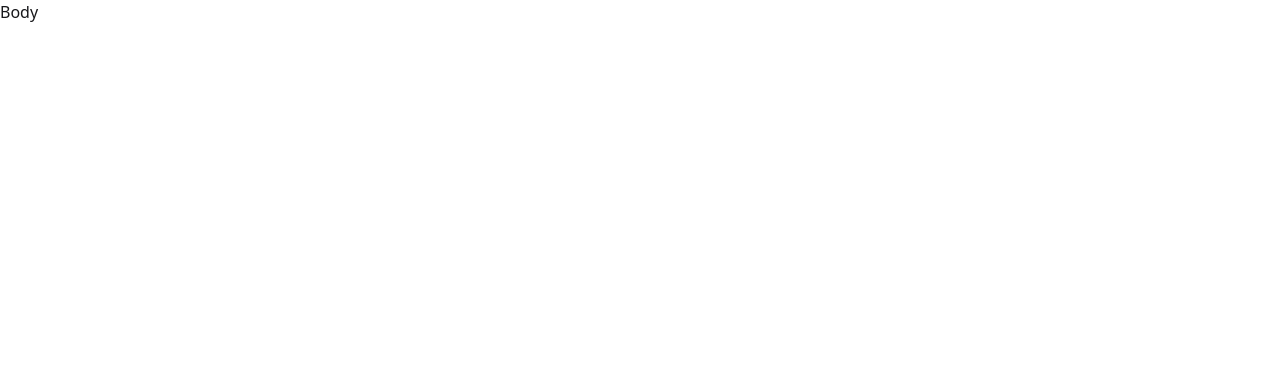
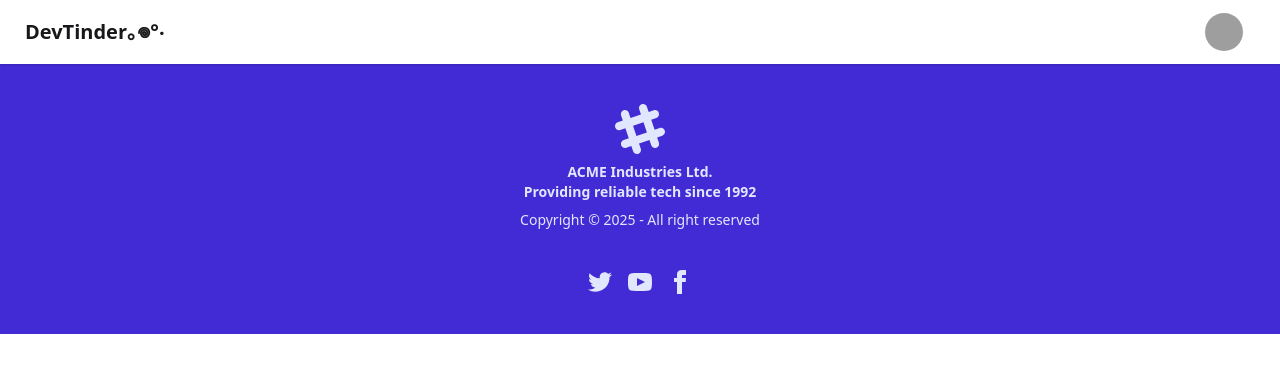
Before and after one commit to Sudeshna556/devTinder, a React (Vite) app in the folder Frontend/devTinder-frontend/: page / in a window 1280 px wide. Shown: the top 372 px of the page. Built offline with nearby package versions, Linux system fonts and the light colour scheme; grey boxes are pictures that could not be loaded.

Commit message:
body.jsx

```diff
--- a/Frontend/devTinder-frontend/src/App.jsx
+++ b/Frontend/devTinder-frontend/src/App.jsx
@@ -3,6 +3,7 @@ import { BrowserRouter, Routes, Route } from "react-router-dom"
 import Body from "./Body"
 import Navbar from "./Navbar"
 import Login from "./Login"
+import Profile from "./Profile"
 
 
 function App() {
@@ -14,10 +15,8 @@ function App() {
             {/* rendering body component, and inside routing my login component */}
             <Route path="/" element={<Body/>} >
               <Route path = "login" element = {<Login/>}/>
+              <Route path = "profile" element = {<Profile/>}/>
             </Route>
-          <Route path="/login" element={<h1 className="h-6 font-bold text-blue-600">Login Page</h1>} />
-          <Route path="/signup" element={<h1 className="h-6 font-bold text-blue-600">Signup Page</h1>} />
-
           </Routes>
         </BrowserRouter>
 
--- a/Frontend/devTinder-frontend/src/Body.jsx
+++ b/Frontend/devTinder-frontend/src/Body.jsx
@@ -1,8 +1,16 @@
 import React from 'react'
+import Navbar from './Navbar'
+import { Outlet } from 'react-router-dom'
+import Footer from './Footer'
 
 const Body = () => {
   return (
-    <div>Body</div>
+    <div>
+        <Navbar/>
+        <Outlet/>
+        {/* The Outlet component is used to render child routes */}
+        <Footer/>
+    </div>
   )
 }
 
--- /dev/null
+++ b/Frontend/devTinder-frontend/src/Footer.jsx
@@ -0,0 +1,68 @@
+import React from 'react'
+
+const Footer = () => {
+  return (
+    <div>
+        <footer className="footer footer-horizontal footer-center bg-primary text-primary-content p-10">
+  <aside>
+    <svg
+      width="50"
+      height="50"
+      viewBox="0 0 24 24"
+      xmlns="http://www.w3.org/2000/svg"
+      fillRule="evenodd"
+      clipRule="evenodd"
+      className="inline-block fill-current">
+      <path
+        d="M22.672 15.226l-2.432.811.841 2.515c.33 1.019-.209 2.127-1.23 2.456-1.15.325-2.148-.321-2.463-1.226l-.84-2.518-5.013 1.677.84 2.517c.391 1.203-.434 2.542-1.831 2.542-.88 0-1.601-.564-1.86-1.314l-.842-2.516-2.431.809c-1.135.328-2.145-.317-2.463-1.229-.329-1.018.211-2.127 1.231-2.456l2.432-.809-1.621-4.823-2.432.808c-1.355.384-2.558-.59-2.558-1.839 0-.817.509-1.582 1.327-1.846l2.433-.809-.842-2.515c-.33-1.02.211-2.129 1.232-2.458 1.02-.329 2.13.209 2.461 1.229l.842 2.515 5.011-1.677-.839-2.517c-.403-1.238.484-2.553 1.843-2.553.819 0 1.585.509 1.85 1.326l.841 2.517 2.431-.81c1.02-.33 2.131.211 2.461 1.229.332 1.018-.21 2.126-1.23 2.456l-2.433.809 1.622 4.823 2.433-.809c1.242-.401 2.557.484 2.557 1.838 0 .819-.51 1.583-1.328 1.847m-8.992-6.428l-5.01 1.675 1.619 4.828 5.011-1.674-1.62-4.829z"></path>
+    </svg>
+    <p className="font-bold">
+      ACME Industries Ltd.
+      <br />
+      Providing reliable tech since 1992
+    </p>
+    <p>Copyright © {new Date().getFullYear()} - All right reserved</p>
+  </aside>
+  <nav>
+    <div className="grid grid-flow-col gap-4">
+      <a>
+        <svg
+          xmlns="http://www.w3.org/2000/svg"
+          width="24"
+          height="24"
+          viewBox="0 0 24 24"
+          className="fill-current">
+          <path
+            d="M24 4.557c-.883.392-1.832.656-2.828.775 1.017-.609 1.798-1.574 2.165-2.724-.951.564-2.005.974-3.127 1.195-.897-.957-2.178-1.555-3.594-1.555-3.179 0-5.515 2.966-4.797 6.045-4.091-.205-7.719-2.165-10.148-5.144-1.29 2.213-.669 5.108 1.523 6.574-.806-.026-1.566-.247-2.229-.616-.054 2.281 1.581 4.415 3.949 4.89-.693.188-1.452.232-2.224.084.626 1.956 2.444 3.379 4.6 3.419-2.07 1.623-4.678 2.348-7.29 2.04 2.179 1.397 4.768 2.212 7.548 2.212 9.142 0 14.307-7.721 13.995-14.646.962-.695 1.797-1.562 2.457-2.549z"></path>
+        </svg>
+      </a>
+      <a>
+        <svg
+          xmlns="http://www.w3.org/2000/svg"
+          width="24"
+          height="24"
+          viewBox="0 0 24 24"
+          className="fill-current">
+          <path
+            d="M19.615 3.184c-3.604-.246-11.631-.245-15.23 0-3.897.266-4.356 2.62-4.385 8.816.029 6.185.484 8.549 4.385 8.816 3.6.245 11.626.246 15.23 0 3.897-.266 4.356-2.62 4.385-8.816-.029-6.185-.484-8.549-4.385-8.816zm-10.615 12.816v-8l8 3.993-8 4.007z"></path>
+        </svg>
+      </a>
+      <a>
+        <svg
+          xmlns="http://www.w3.org/2000/svg"
+          width="24"
+          height="24"
+          viewBox="0 0 24 24"
+          className="fill-current">
+          <path
+            d="M9 8h-3v4h3v12h5v-12h3.642l.358-4h-4v-1.667c0-.955.192-1.333 1.115-1.333h2.885v-5h-3.808c-3.596 0-5.192 1.583-5.192 4.615v3.385z"></path>
+        </svg>
+      </a>
+    </div>
+  </nav>
+</footer>
+    </div>
+  )
+}
+
+export default Footer
--- /dev/null
+++ b/Frontend/devTinder-frontend/src/Profile.jsx
@@ -0,0 +1,9 @@
+import React from 'react'
+
+const Profile = () => {
+  return (
+    <div>Profile</div>
+  )
+}
+
+export default Profile
```
Lines whose indentation alone changed are shown as unchanged.
